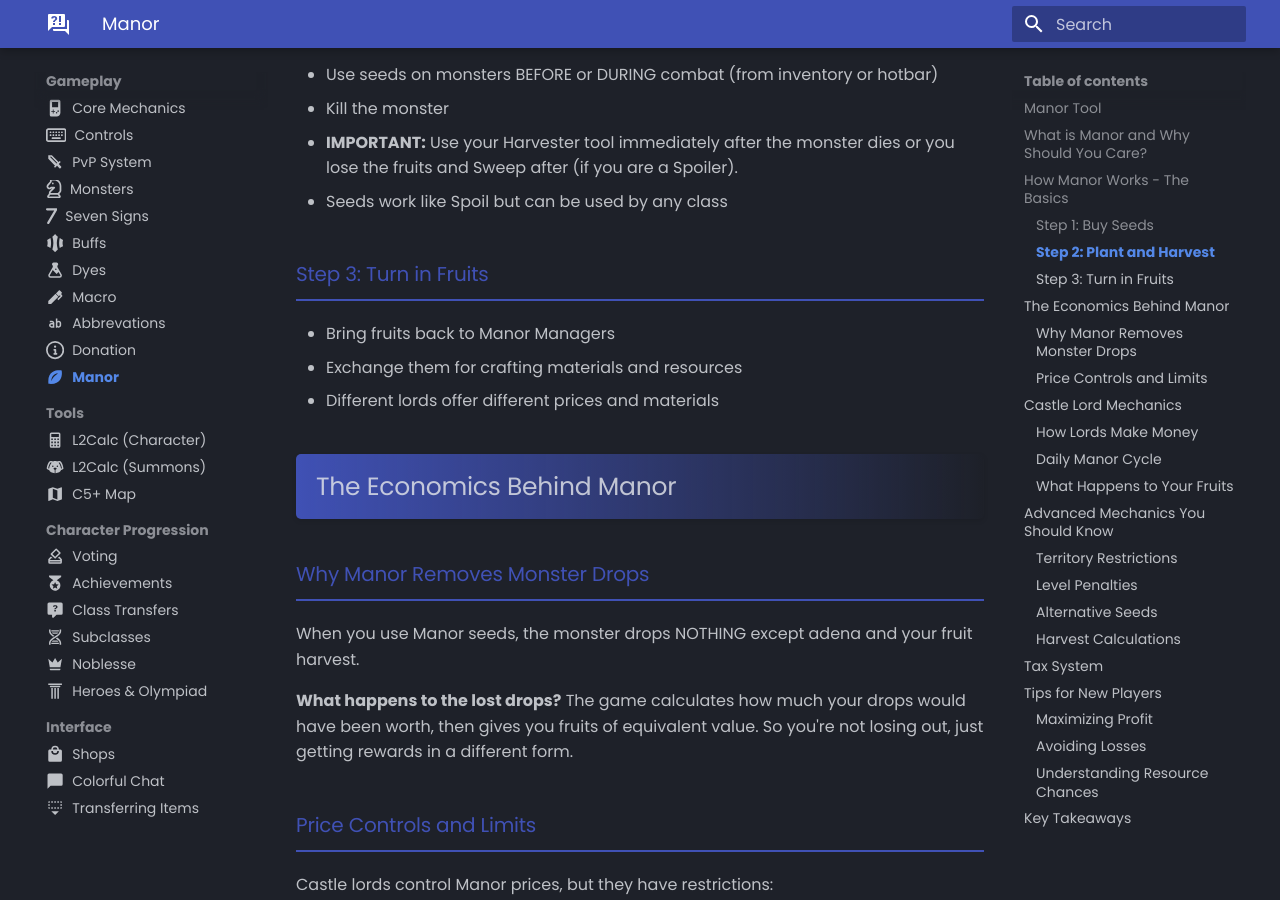
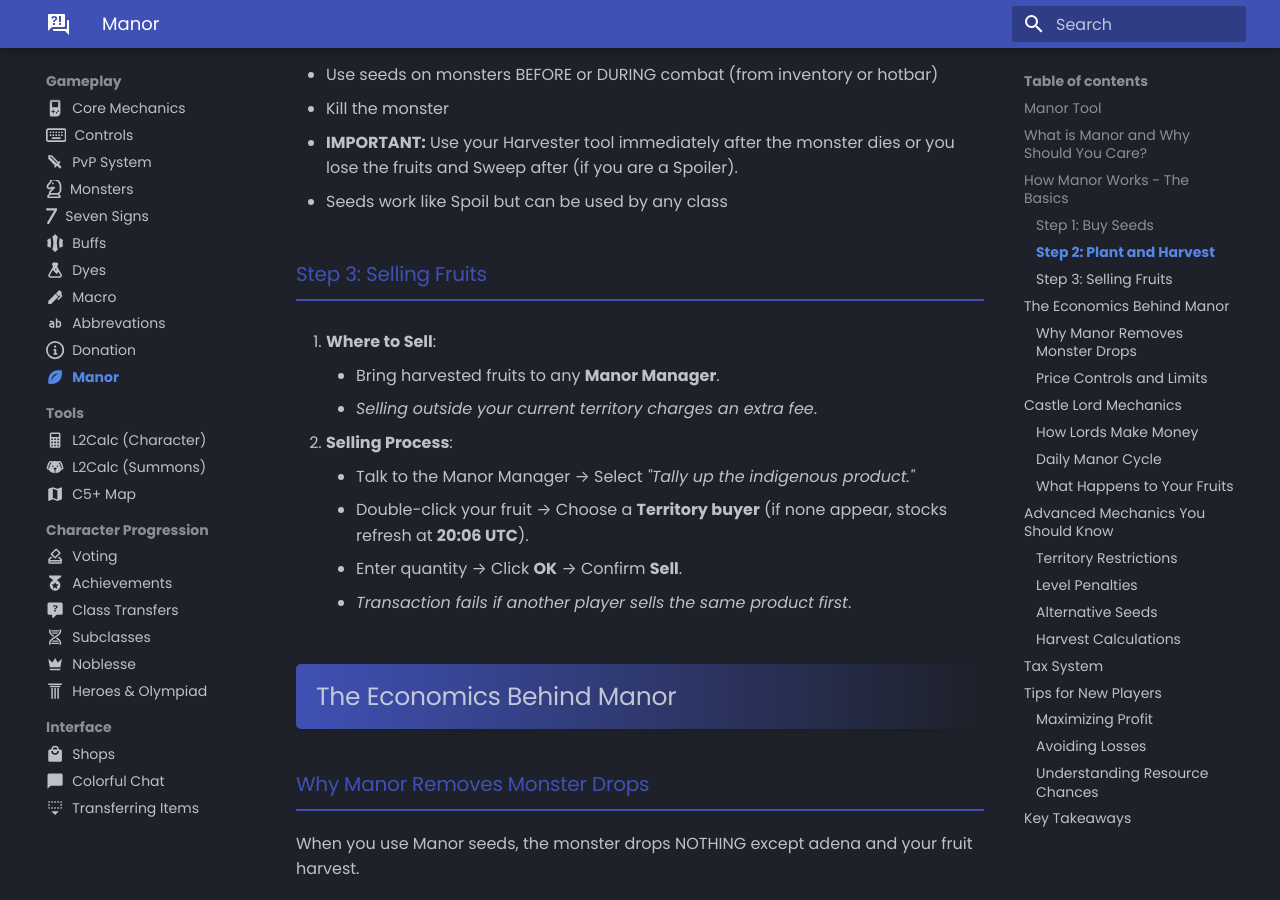
Before and after one commit to tab1-web/faq, an MkDocs documentation site: the page built from docs/gameplay/manor.md, in a window 1280 px wide and 900 px high, scrolled down 1469 px. Built offline with MkDocs 1.6.1 and Material for MkDocs 9.7.7, drawn with Linux system fonts in a browser that asks for light colours; some web fonts are replaced.

Commit message:
updating manor

```diff
--- a/docs/gameplay/manor.md
+++ b/docs/gameplay/manor.md
@@ -200,10 +200,18 @@ Manor is a farming system that lets ANY class (not just dwarves) get crafting ma
 - **IMPORTANT:** Use your Harvester tool immediately after the monster dies or you lose the fruits and Sweep after (if you are a Spoiler).
 - Seeds work like Spoil but can be used by any class
 
-### Step 3: Turn in Fruits
-- Bring fruits back to Manor Managers
-- Exchange them for crafting materials and resources
-- Different lords offer different prices and materials
+### Step 3: Selling Fruits
+1. **Where to Sell**:
+
+    - Bring harvested fruits to any **Manor Manager**.
+    - *Selling outside your current territory charges an extra fee*.
+
+2. **Selling Process**:
+
+    - Talk to the Manor Manager → Select *"Tally up the indigenous product."*
+    - Double-click your fruit → Choose a **Territory buyer** (if none appear, stocks refresh at **20:06 UTC**).
+    - Enter quantity → Click **OK** → Confirm **Sell**.
+    - *Transaction fails if another player sells the same product first*.
 
 ## The Economics Behind Manor
 
```
